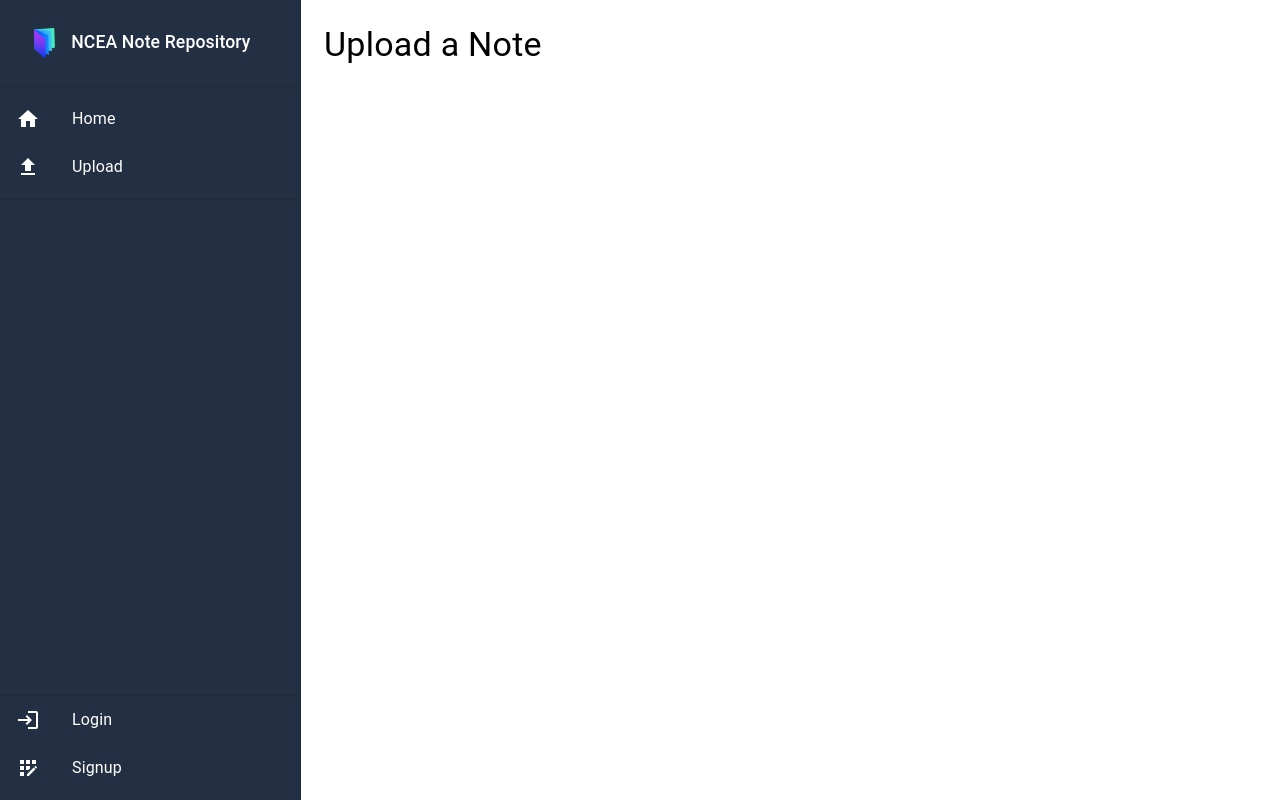
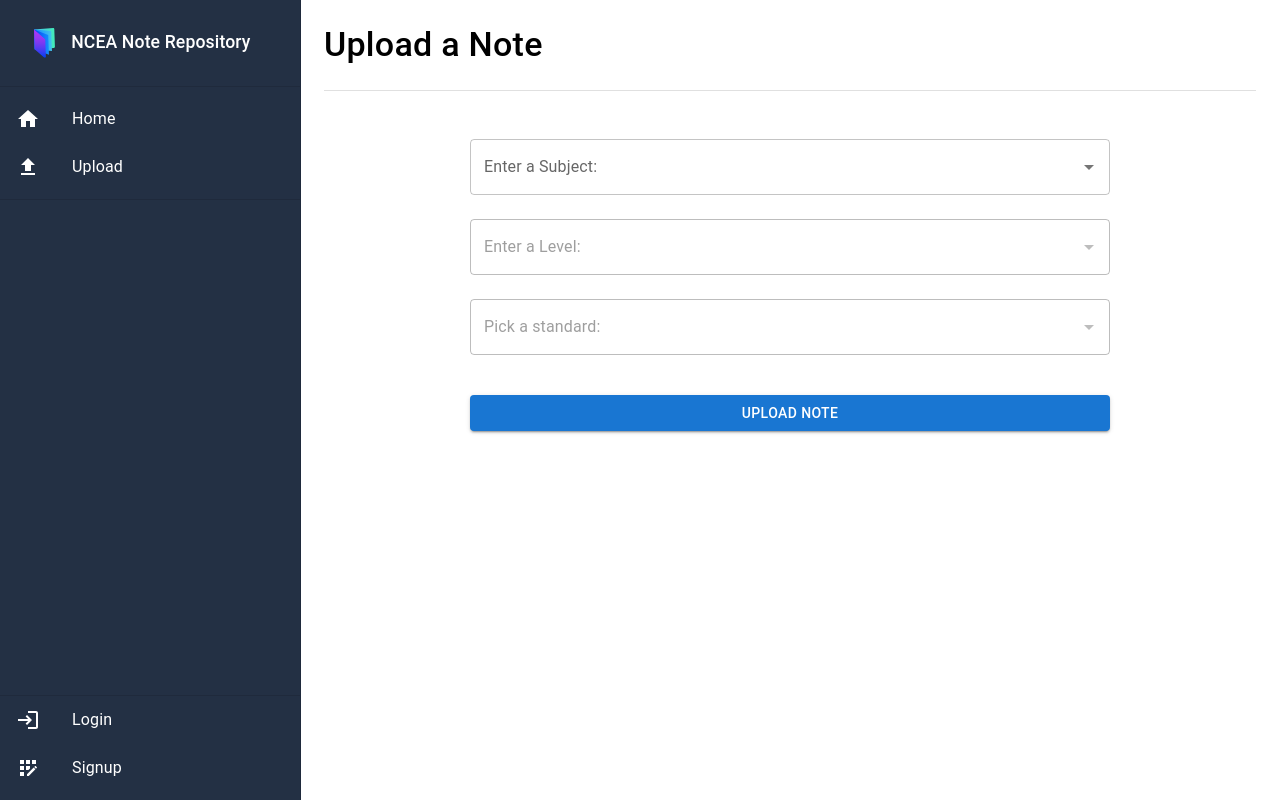
Before and after one commit to Lucaseng/NCEANoteRepository, a React (Vite) app in the folder client/: page /upload in a window 1280 px wide. Built offline with nearby package versions, Linux system fonts and the light colour scheme; no server answers.

Commit message:
Partially completed upload note page. Login styling fixed.

```diff
--- a/client/src/Components/Drawer.jsx
+++ b/client/src/Components/Drawer.jsx
@@ -10,8 +10,9 @@ import {
   Box,
   Divider,
   Stack,
-  Link,
   Alert,
+  Container,
+  Button,
 } from "@mui/material/";
 import { useNavigate } from "react-router-dom";
 import { useTheme } from "@mui/material/styles";
@@ -27,13 +28,14 @@ function Drawer({ user, setUser, setMessage, handleClose, setOpen }) {
   const handleSignOut = (e) => {
     localStorage.clear();
     setUser();
-    navigate("/");
+
     setMessage(
       <Alert severity="success" onClose={handleClose}>
         Signed out succesfully - See you later!
       </Alert>
     );
     setOpen(true);
+    navigate("/");
   };
 
   const itemsList = [
@@ -117,18 +119,31 @@ function Drawer({ user, setUser, setMessage, handleClose, setOpen }) {
         <Divider></Divider>
         {user ? (
           <>
-            <Divider></Divider>
-            <Box sx={{ mt: "auto", pb: 2, pl: 3, pr: 4 }}>
-              <Typography sx={{ fontWeight: "bold" }}>
-                {user.first_Name + " " + user.last_Name}
-              </Typography>
-              <Stack sx={{ justifyContent: "space-between" }} direction="row">
-                {" "}
-                <Typography>{user.email}</Typography>
-                <Link onClick={handleSignOut} color="#fff" href="#">
-                  Sign Out
-                </Link>
-              </Stack>
+            <Box sx={{ mt: "auto", pb: 3 }}>
+              <Divider sx={{ mb: 2 }}></Divider>
+              <Container sx={{}}>
+                <Typography sx={{ fontWeight: "bold" }}>
+                  {user.first_Name + " " + user.last_Name}
+                </Typography>
+                <Stack sx={{}} direction={"column"}>
+                  <Typography sx={{ wordBreak: "break-word" }}>
+                    {user.email}
+                  </Typography>
+
+                  <Button
+                    sx={{
+                      mt: 2,
+                      padding: 0.2,
+                      "&:hover": { backgroundColor: "rgba(255,255,255,0.05)" },
+                    }}
+                    variant="outlined"
+                    color="inherit"
+                    onClick={handleSignOut}
+                  >
+                    Sign Out
+                  </Button>
+                </Stack>
+              </Container>
             </Box>
           </>
         ) : (
--- a/client/src/Login.jsx
+++ b/client/src/Login.jsx
@@ -143,7 +143,11 @@ function Login({ setUser, setMessage, setOpen }) {
               </Link>
             </Grid>
             <Grid item>
-              <Link href="#" variant="body2">
+              <Link
+                href="#"
+                onClick={() => navigate("/signup")}
+                variant="body2"
+              >
                 {"Don't have an account? Sign Up"}
               </Link>
             </Grid>
--- a/client/src/Upload.jsx
+++ b/client/src/Upload.jsx
@@ -1,12 +1,161 @@
-import React from 'react'
-import {Box, Container, Typography } from "@mui/material/";
+import React, { useState } from "react";
+import {
+  Box,
+  TextField,
+  Button,
+  Grid,
+  Container,
+  Typography,
+  Link,
+  Autocomplete,
+  Divider,
+} from "@mui/material/";
 
 function Upload() {
+  const [subjects, setSubjects] = useState([]);
+  const [standards, setStandards] = useState([]);
+  const [levelDisabled, setLevelDisabled] = useState(true);
+  const [standardDisabled, setStandardDisabled] = useState(true);
+  const [subject, setSubject] = useState();
+  const [standard, setStandard] = useState();
+  const [level, setLevel] = useState(false);
+
+  const handleSubjectChange = (e) => {
+    if (e.target.innerText) {
+      setLevelDisabled(false);
+      setSubject(e.target.innerText);
+    } else {
+      setStandard();
+      setLevelDisabled(true);
+      setStandardDisabled(true);
+    }
+  };
+
+  const handleLevelChange = (e) => {
+    const myNumber = e.target.innerText;
+    if (e.target.textContent) {
+      setStandardDisabled(false);
+      let url = `https://localhost:8080/api/standards/search?subject=${subject}&level=${myNumber}`;
+      fetchStandards(url);
+    } else {
+      setStandard();
+      setStandardDisabled(true);
+    }
+  };
+
+  const handleStandardChange = (e) => {
+    if (e.target.innerText) {
+      setStandard(e.target.innerText);
+    } else {
+      setStandard();
+    }
+  };
+
+  const fetchSubjects = async () => {
+    let url = "https://localhost:8080/api/subjects";
+
+    fetch(url)
+      .then((response) => response.json())
+      .then((json) => {
+        if (json.fail) {
+          alert(json.fail);
+        } else {
+          let subArr = [];
+          json.forEach((obj) => {
+            subArr.push(obj["subject_name"]);
+          });
+          setSubjects(subArr);
+        }
+      })
+      .catch((error) => console.error(error));
+  };
+
+  const fetchStandards = async (url) => {
+    fetch(url)
+      .then((response) => response.json())
+      .then((json) => {
+        if (json.fail) {
+          alert(json.fail);
+        } else {
+          let standardArr = [];
+
+          json.forEach((obj) => {
+            standardArr.push(obj["title"] + ` (AS${obj["standard_ID"]})`);
+          });
+          setStandards(standardArr);
+        }
+      })
+      .catch((error) => console.error(error));
+  };
+
+  fetchSubjects();
+
   return (
-    <Container maxWidth="xl" sx={{ display: 'flex', mt: 3 }}>
-        <Typography variant='h4'>Upload a Note</Typography>
+    <Container
+      maxWidth="xl"
+      sx={{ display: "flex", flexDirection: "column", mt: 3 }}
+    >
+      <Typography variant="h4" sx={{ pb: 3, fontWeight: "medium" }}>
+        Upload a Note
+      </Typography>
+      <Divider sx={{ mb: 5 }} />
+      <Box
+        sx={{
+          display: "flex",
+          flexDirection: "column",
+          alignItems: "center",
+          justifyContent: "center",
+        }}
+      >
+        <Box component="form" onSubmit={() => {}} noValidate sx={{ mt: 1 }}>
+          <Autocomplete
+            disablePortal
+            name="subject"
+            onInputChange={handleSubjectChange}
+            options={subjects}
+            sx={{ width: "50vw", mb: 3 }}
+            renderInput={(params) => (
+              <TextField {...params} label="Enter a Subject:" />
+            )}
+          />
+          <Autocomplete
+            disablePortal
+            disabled={levelDisabled}
+            name="level"
+            onInputChange={handleLevelChange}
+            options={["1", "2", "3", "Scholarship"]}
+            sx={{ width: "50vw", mb: 3 }}
+            renderInput={(params) => (
+              <TextField {...params} label="Enter a Level:" />
+            )}
+          />
+          <Autocomplete
+            disablePortal
+            onInputChange={handleStandardChange}
+            disabled={standardDisabled}
+            name="standard"
+            options={standards}
+            sx={{ width: "50vw", mb: 2 }}
+            renderInput={(params) => (
+              <TextField {...params} label="Pick a standard:" />
+            )}
+          />
+          <Button
+            onSubmit={(e) => {
+              e.preventDefault;
+            }}
+            href="#"
+            type="submit"
+            fullWidth
+            variant="contained"
+            sx={{ mt: 3, mb: 2 }}
+          >
+            Upload Note
+          </Button>
+        </Box>
+      </Box>
     </Container>
-  )
+  );
 }
 
-export default Upload
+export default Upload;
```
